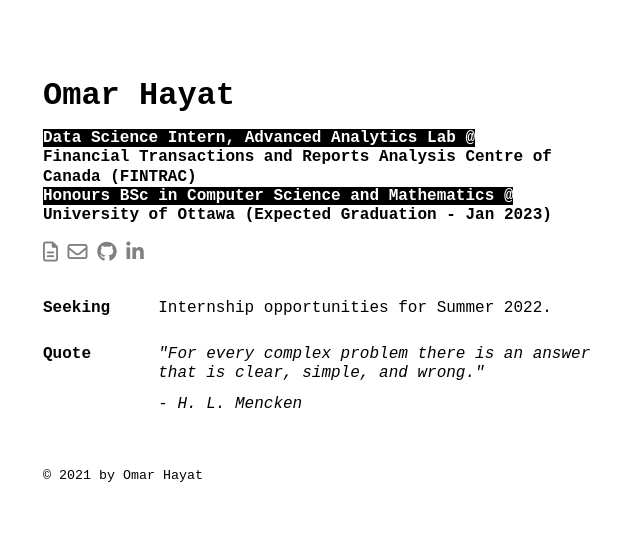
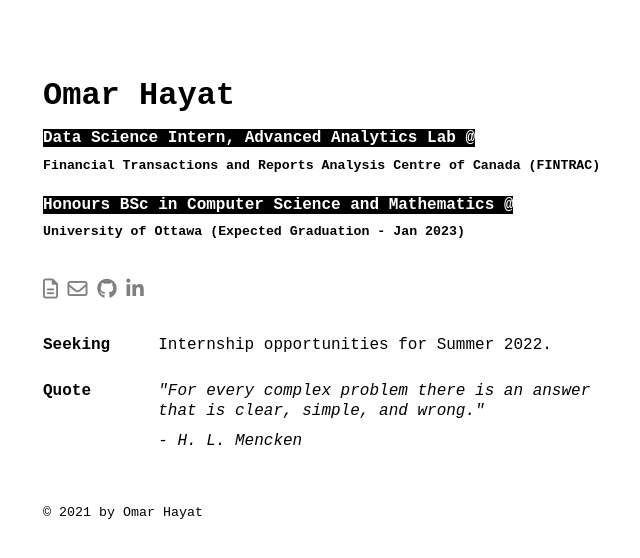
Before and after one commit to OmarHayat-DEV/web, a Jekyll site: the page built from index.html, in a window 1280 px wide. Shown: the top 558 px of the page, without its empty margins (309-949 px from the left). Built offline with Jekyll 4.4.1, drawn with Linux system fonts in a browser that asks for light colours; nearby versions of some CDN libraries.

Commit message:
chagned font size and style

```diff
--- a/index.html
+++ b/index.html
@@ -8,9 +8,9 @@ layout: default
     <h1>Omar Hayat</h1>
 
     <h4 > <code> Data Science Intern, Advanced Analytics Lab @ </code>  </h4>
-    <h4 >Financial Transactions and Reports Analysis Centre of Canada (FINTRAC)</h4>
+    <h5 >Financial Transactions and Reports Analysis Centre of Canada (FINTRAC)</h5>
     <h4 ><code> Honours BSc in Computer Science and Mathematics @ </code>  </h4>
-    <h4 >University of Ottawa (Expected Graduation - Jan 2023)</h4>
+    <h5 >University of Ottawa (Expected Graduation - Jan 2023)</h5>
     <div class="social"> {% include social-media-links.html %}</div>
 </div>
 
```
